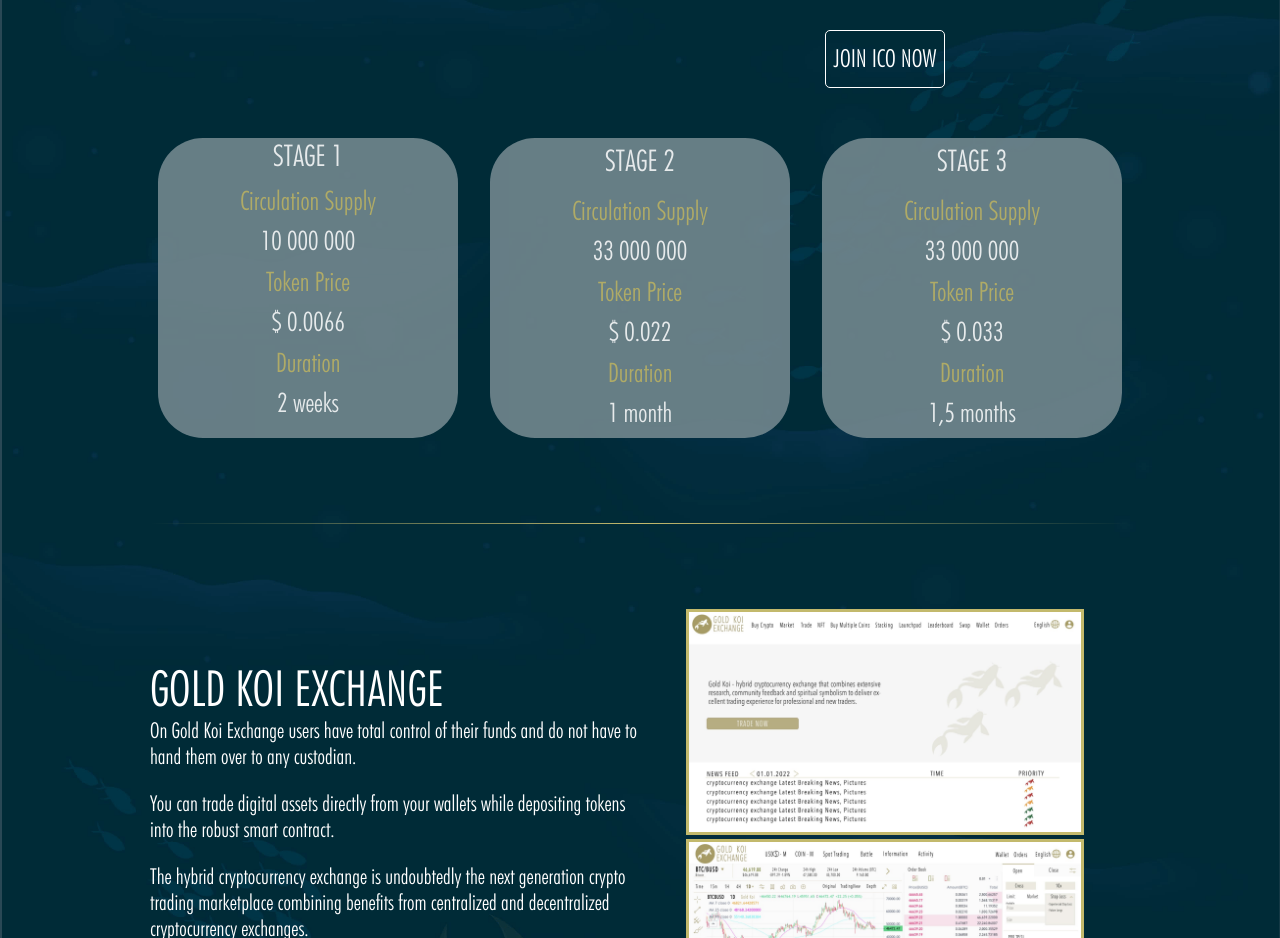
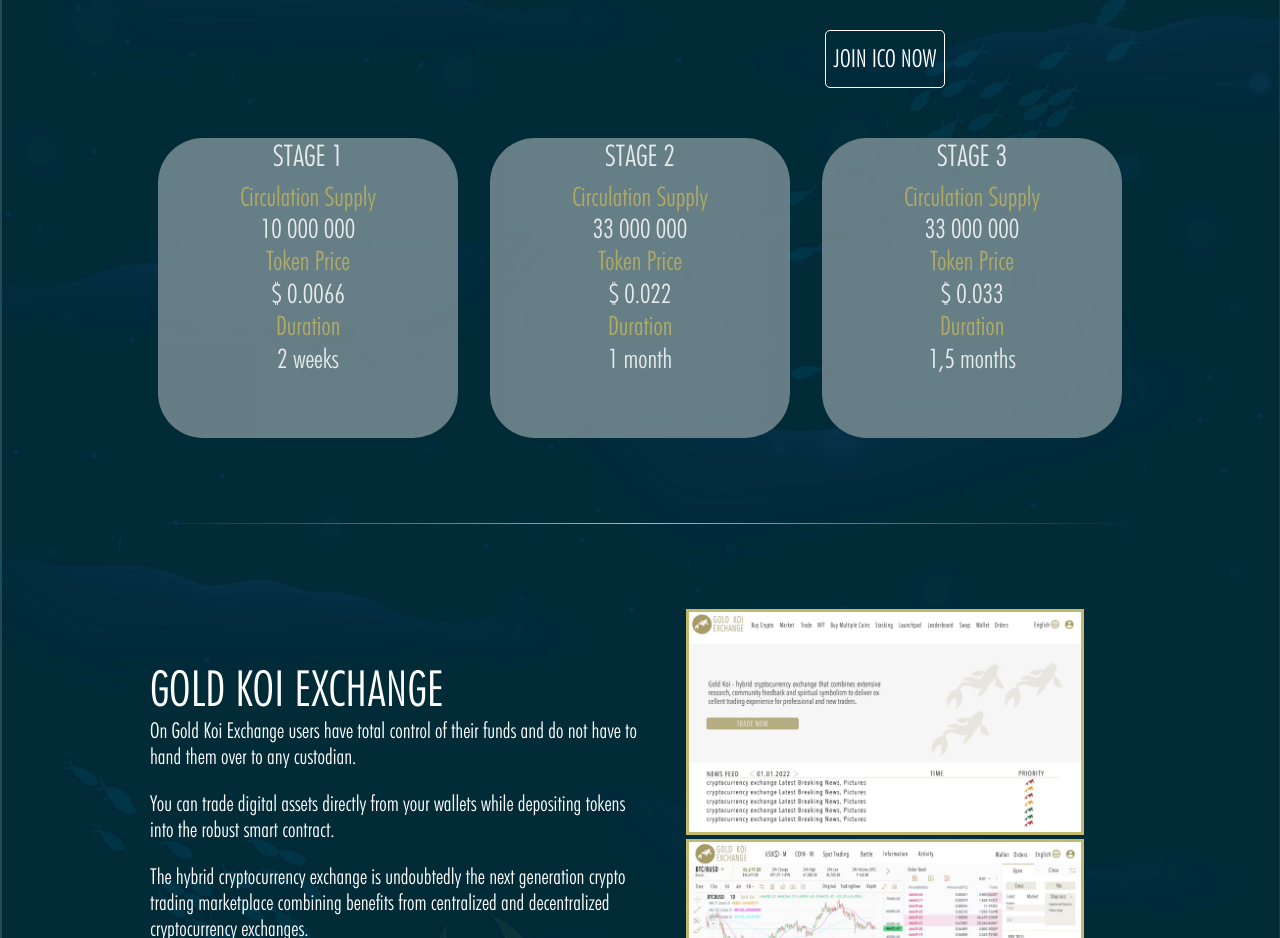
Before and after one commit to fill-the-fill/KOIFISH, a React (Create React App) app: page / in a window 1280 px wide. Shown: the part 1180-2118 px from the top of the page. Built offline with nearby package versions, Linux system fonts and the light colour scheme.

Commit message:
new design

```diff
--- a/src/components/ico.js
+++ b/src/components/ico.js
@@ -38,35 +38,35 @@
             <Grid item xs={12} sm={4}>
               <Paper elevation={0} className={classes.stageSquare}>
                 <Typography variant="h1" className={classes.stageText}>STAGE 1</Typography>
-                <Typography className={classes.stageText2}>Circulation Supply</Typography>
-                <Typography className={classes.stageText3}>10 000 000</Typography>
-                <Typography className={classes.stageText2}>Token Price</Typography>
-                <Typography className={classes.stageText3}>$ 0.0066</Typography>
-                <Typography className={classes.stageText2}>Duration</Typography>
-                <Typography className={classes.stageText3}>2 weeks</Typography>
+                <Typography variant="h2" className={classes.stageText2}>Circulation Supply</Typography>
+                <Typography variant="h2" className={classes.stageText3}>10 000 000</Typography>
+                <Typography variant="h2" className={classes.stageText2}>Token Price</Typography>
+                <Typography variant="h2" className={classes.stageText3}>$ 0.0066</Typography>
+                <Typography variant="h2" className={classes.stageText2}>Duration</Typography>
+                <Typography variant="h2" className={classes.stageText3}>2 weeks</Typography>
               </Paper>
             </Grid>
 
             <Grid item xs={12} sm={4}>
             <Paper elevation={0} className={classes.stageSquare}>
-                <Typography className={classes.stageText}>STAGE 2</Typography>
-                <Typography className={classes.stageText2}>Circulation Supply</Typography>
-                <Typography className={classes.stageText3}>33 000 000</Typography>
-                <Typography className={classes.stageText2}>Token Price</Typography>
-                <Typography className={classes.stageText3}>$ 0.022</Typography>
-                <Typography className={classes.stageText2}>Duration</Typography>
-                <Typography className={classes.stageText3}>1 month</Typography>
+                <Typography variant="h1" className={classes.stageText}>STAGE 2</Typography>
+                <Typography variant="h2" className={classes.stageText2}>Circulation Supply</Typography>
+                <Typography variant="h2" className={classes.stageText3}>33 000 000</Typography>
+                <Typography variant="h2" className={classes.stageText2}>Token Price</Typography>
+                <Typography variant="h2" className={classes.stageText3}>$ 0.022</Typography>
+                <Typography variant="h2" className={classes.stageText2}>Duration</Typography>
+                <Typography variant="h2" className={classes.stageText3}>1 month</Typography>
               </Paper>
             </Grid>
             <Grid item xs={12} sm={4}>
             <Paper elevation={0} className={classes.stageSquare}>
-                <Typography className={classes.stageText}>STAGE 3</Typography>
-                <Typography className={classes.stageText2}>Circulation Supply</Typography>
-                <Typography className={classes.stageText3}>33 000 000</Typography>
-                <Typography className={classes.stageText2}>Token Price</Typography>
-                <Typography className={classes.stageText3}>$ 0.033</Typography>
-                <Typography className={classes.stageText2}>Duration</Typography>
-                <Typography className={classes.stageText3}>1,5 months</Typography>
+                <Typography variant="h1" className={classes.stageText}>STAGE 3</Typography>
+                <Typography variant="h2" className={classes.stageText2}>Circulation Supply</Typography>
+                <Typography variant="h2" className={classes.stageText3}>33 000 000</Typography>
+                <Typography variant="h2" className={classes.stageText2}>Token Price</Typography>
+                <Typography variant="h2" className={classes.stageText3}>$ 0.033</Typography>
+                <Typography variant="h2" className={classes.stageText2}>Duration</Typography>
+                <Typography variant="h2" className={classes.stageText3}>1,5 months</Typography>
               </Paper>
             </Grid>
           </Grid>
```
